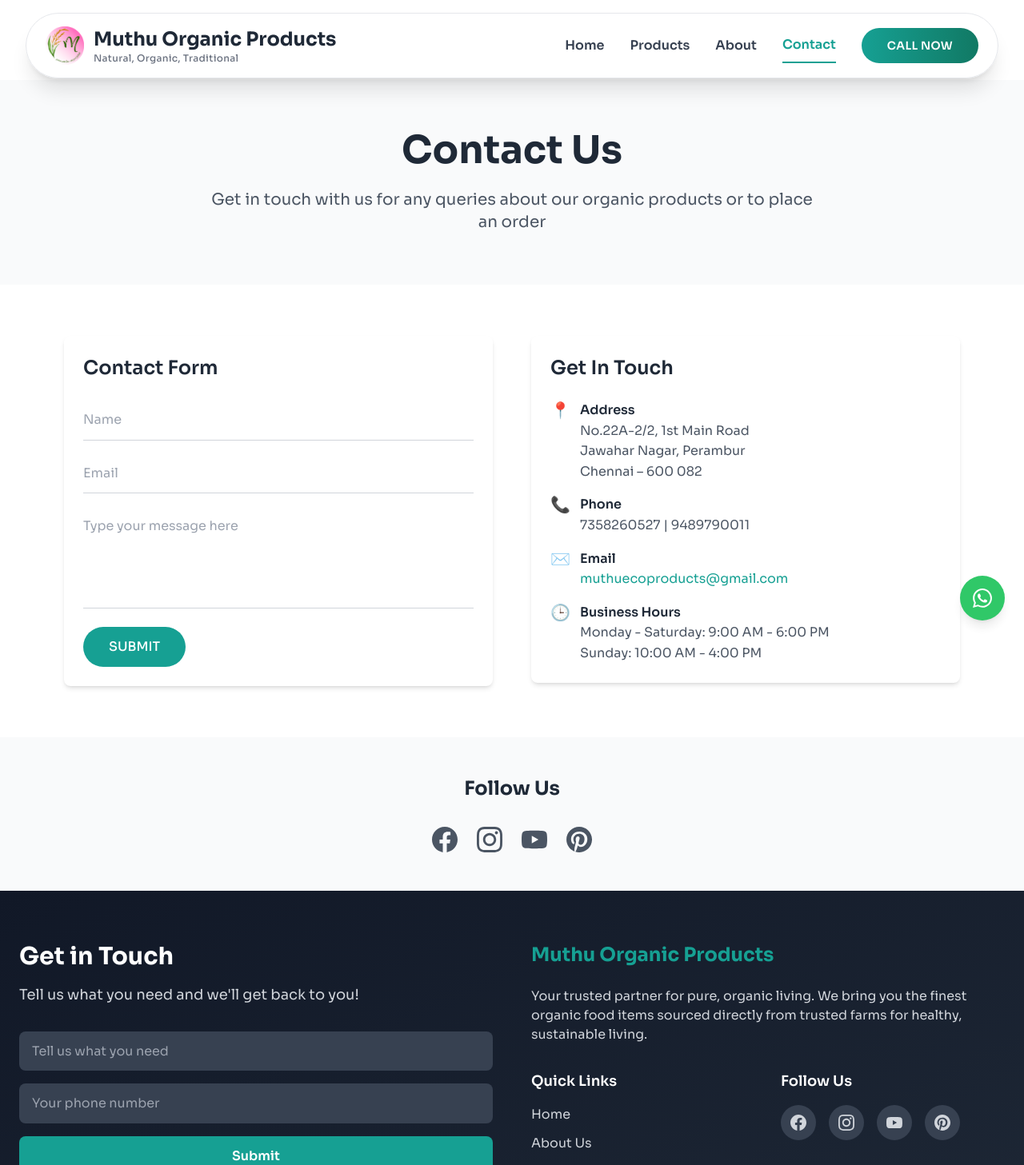
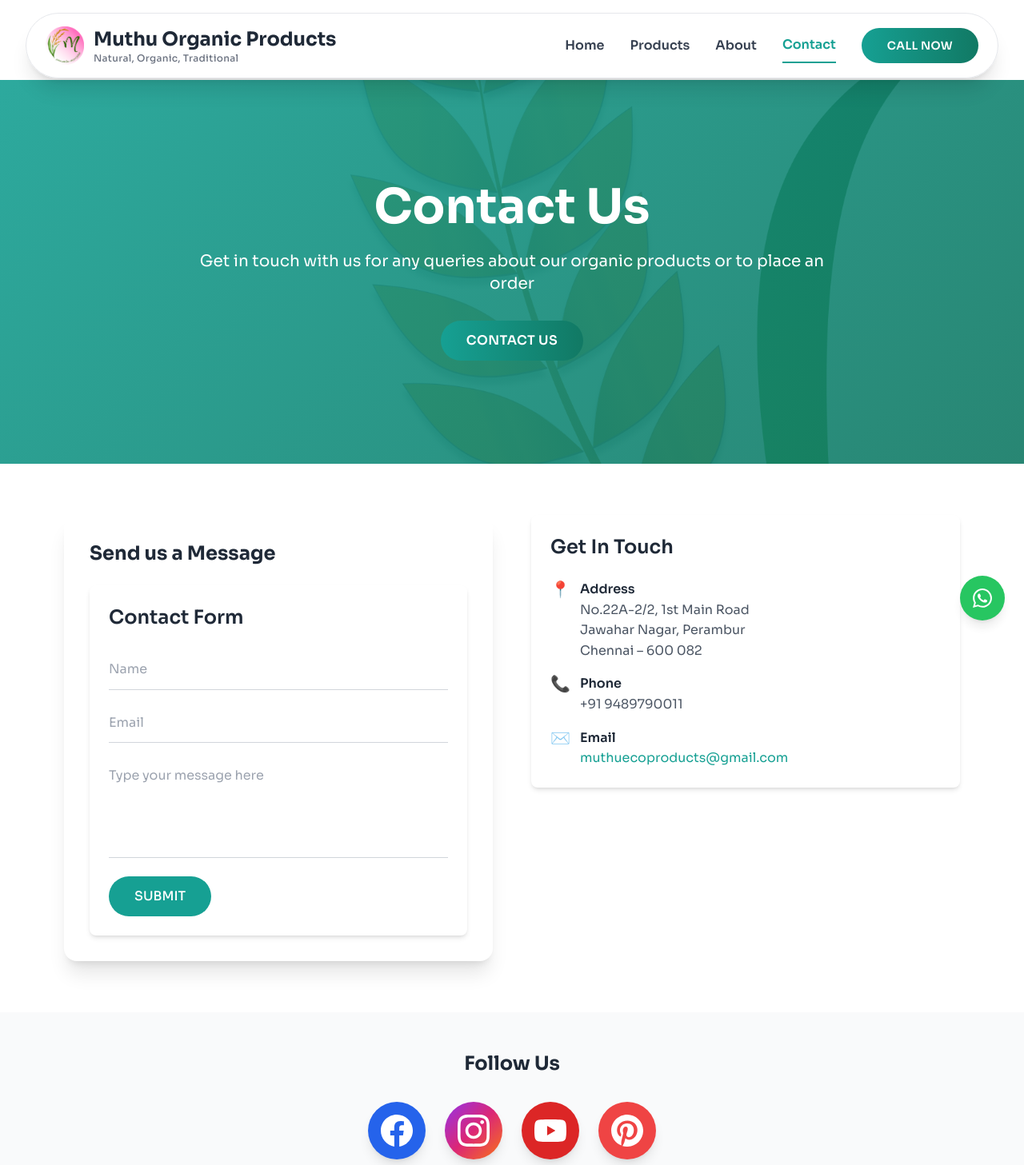
Before and after one commit to muthuecoproducts-crypto/muthu-eco-products, a React (Vite) app: page /contact in a window 1280 px wide. Shown: the top 1457 px of the page at 80% size. Built offline with nearby package versions, Linux system fonts and the light colour scheme.

Commit message:
updated version

```diff
--- a/src/components/Footer.jsx
+++ b/src/components/Footer.jsx
@@ -61,22 +61,22 @@
               <div>
                 <h4 className="text-base sm:text-lg font-semibold text-white mb-3 sm:mb-4">Follow Us</h4>
                 <div className="flex flex-wrap gap-3 sm:gap-4">
-                  <a href="#" className="bg-gray-700 p-2 sm:p-3 rounded-full text-gray-300 hover:text-blue-600 hover:bg-gray-600 transition-all duration-300 hover:scale-110">
+                  <a href="#" className="bg-blue-600 hover:bg-blue-700 p-2 sm:p-3 rounded-full text-white transition-all duration-300 hover:scale-110">
                     <svg className="w-4 h-4 sm:w-5 sm:h-5" fill="currentColor" viewBox="0 0 24 24">
                       <path d="M24 12.073c0-6.627-5.373-12-12-12s-12 5.373-12 12c0 5.99 4.388 10.954 10.125 11.854v-8.385H7.078v-3.47h3.047V9.43c0-3.007 1.792-4.669 4.533-4.669 1.312 0 2.686.235 2.686.235v2.953H15.83c-1.491 0-1.956.925-1.956 1.874v2.25h3.328l-.532 3.47h-2.796v8.385C19.612 23.027 24 18.062 24 12.073z"/>
                     </svg>
                   </a>
-                  <a href="#" className="bg-gray-700 p-2 sm:p-3 rounded-full text-gray-300 hover:text-pink-600 hover:bg-gray-600 transition-all duration-300 hover:scale-110">
+                  <a href="#" className="bg-gradient-to-br from-purple-600 via-pink-600 to-orange-500 hover:from-purple-700 hover:via-pink-700 hover:to-orange-600 p-2 sm:p-3 rounded-full text-white transition-all duration-300 hover:scale-110">
                     <svg className="w-4 h-4 sm:w-5 sm:h-5" fill="currentColor" viewBox="0 0 24 24">
                       <path d="M12 2.163c3.204 0 3.584.012 4.85.07 3.252.148 4.771 1.691 4.919 4.919.058 1.265.069 1.645.069 4.849 0 3.205-.012 3.584-.069 4.849-.149 3.225-1.664 4.771-4.919 4.919-1.266.058-1.644.07-4.85.07-3.204 0-3.584-.012-4.849-.07-3.26-.149-4.771-1.699-4.919-4.92-.058-1.265-.07-1.644-.07-4.849 0-3.204.013-3.583.07-4.849.149-3.227 1.664-4.771 4.919-4.919 1.266-.057 1.645-.069 4.849-.069zm0-2.163c-3.259 0-3.667.014-4.947.072-4.358.2-6.78 2.618-6.98 6.98-.059 1.281-.073 1.689-.073 4.948 0 3.259.014 3.668.072 4.948.2 4.358 2.618 6.78 6.98 6.98 1.281.058 1.689.072 4.948.072 3.259 0 3.668-.014 4.948-.072 4.354-.2 6.782-2.618 6.979-6.98.059-1.28.073-1.689.073-4.948 0-3.259-.014-3.667-.072-4.947-.196-4.354-2.617-6.78-6.979-6.98-1.281-.059-1.69-.073-4.949-.073zm0 5.838c-3.403 0-6.162 2.759-6.162 6.162s2.759 6.163 6.162 6.163 6.162-2.759 6.162-6.163c0-3.403-2.759-6.162-6.162-6.162zm0 10.162c-2.209 0-4-1.79-4-4 0-2.209 1.791-4 4-4s4 1.791 4 4c0 2.21-1.791 4-4 4zm6.406-11.845c-.796 0-1.441.645-1.441 1.44s.645 1.44 1.441 1.44c.795 0 1.439-.645 1.439-1.44s-.644-1.44-1.439-1.44z"/>
                     </svg>
                   </a>
-                  <a href="#" className="bg-gray-700 p-2 sm:p-3 rounded-full text-gray-300 hover:text-red-600 hover:bg-gray-600 transition-all duration-300 hover:scale-110">
+                  <a href="#" className="bg-red-600 hover:bg-red-700 p-2 sm:p-3 rounded-full text-white transition-all duration-300 hover:scale-110">
                     <svg className="w-4 h-4 sm:w-5 sm:h-5" fill="currentColor" viewBox="0 0 24 24">
                       <path d="M23.498 6.186a3.016 3.016 0 0 0-2.122-2.136C19.505 3.545 12 3.545 12 3.545s-7.505 0-9.377.505A3.017 3.017 0 0 0 .502 6.186C0 8.07 0 12 0 12s0 3.93.502 5.814a3.016 3.016 0 0 0 2.122 2.136c1.871.505 9.376.505 9.376.505s7.505 0 9.377-.505a3.015 3.015 0 0 0 2.122-2.136C24 15.93 24 12 24 12s0-3.93-.502-5.814zM9.545 15.568V8.432L15.818 12l-6.273 3.568z"/>
                     </svg>
                   </a>
-                  <a href="#" className="bg-gray-700 p-2 sm:p-3 rounded-full text-gray-300 hover:text-red-500 hover:bg-gray-600 transition-all duration-300 hover:scale-110">
+                  <a href="#" className="bg-red-500 hover:bg-red-600 p-2 sm:p-3 rounded-full text-white transition-all duration-300 hover:scale-110">
                     <svg className="w-4 h-4 sm:w-5 sm:h-5" fill="currentColor" viewBox="0 0 24 24">
                       <path d="M12.017 0C5.396 0 .029 5.367.029 11.987c0 5.079 3.158 9.417 7.618 11.174-.105-.949-.199-2.403.041-3.439.219-.937 1.406-5.957 1.406-5.957s-.359-.72-.359-1.781c0-1.663.967-2.911 2.168-2.911 1.024 0 1.518.769 1.518 1.688 0 1.029-.653 2.567-.992 3.992-.285 1.193.6 2.165 1.775 2.165 2.128 0 3.768-2.245 3.768-5.487 0-2.861-2.063-4.869-5.008-4.869-3.41 0-5.409 2.562-5.409 5.199 0 1.033.394 2.143.889 2.741.097.118.112.221.085.345-.09.375-.293 1.199-.334 1.363-.053.225-.172.271-.402.165-1.495-.69-2.433-2.878-2.433-4.646 0-3.776 2.748-7.252 7.92-7.252 4.158 0 7.392 2.967 7.392 6.923 0 4.135-2.607 7.462-6.233 7.462-1.214 0-2.357-.629-2.746-1.378l-.748 2.853c-.271 1.043-1.002 2.35-1.492 3.146C9.57 23.812 10.763 24.009 12.017 24.009c6.624 0 11.99-5.367 11.99-11.988C24.007 5.367 18.641.001 12.017.001z"/>
                     </svg>
--- a/src/pages/Contact.jsx
+++ b/src/pages/Contact.jsx
@@ -16,12 +16,24 @@
     <div className="pt-0">
 
       {/* Hero Section */}
-      <section className="py-16 bg-gray-50">
-        <div className="max-w-6xl mx-auto px-4 text-center">
-          <h1 className="text-4xl md:text-5xl font-bold text-gray-800 mb-6">Contact Us</h1>
-          <p className="text-xl text-gray-600 max-w-3xl mx-auto">
+      <section
+        className="min-h-[60vh] bg-cover bg-center bg-no-repeat flex items-center justify-center relative"
+        style={{ backgroundImage: "url('/images/organic.png')" }}
+      >
+        <div className="absolute inset-0 hero-gradient"></div>
+        <div className="relative z-10 text-center text-white max-w-4xl mx-auto px-4 sm:px-6">
+          <h1 className="text-3xl sm:text-4xl md:text-5xl lg:text-6xl font-bold mb-4 sm:mb-6 leading-tight animate-slide-up">
+            Contact Us
+          </h1>
+          <p className="text-lg sm:text-xl mb-6 sm:mb-8 leading-relaxed animate-slide-up px-2">
             Get in touch with us for any queries about our organic products or to place an order
           </p>
+          <a
+            href="#contact-form"
+            className="btn-primary inline-block animate-slide-up"
+          >
+            Contact Us
+          </a>
         </div>
       </section>
 
@@ -30,8 +42,11 @@
         <div className="max-w-6xl mx-auto px-4">
           <div className="grid md:grid-cols-2 gap-12">
             {/* Contact Form */}
-            <div>
-              <ContactForm />
+            <div id="contact-form">
+              <div className="bg-white p-8 rounded-2xl shadow-xl">
+                <h3 className="text-2xl font-bold text-gray-800 mb-6">Send us a Message</h3>
+                <ContactForm />
+              </div>
             </div>
 
             {/* Contact Information & Map */}
@@ -56,7 +71,7 @@
                     <div className="text-primary text-xl">📞</div>
                     <div>
                       <h4 className="font-semibold text-gray-800">Phone</h4>
-                      <p className="text-gray-600">7358260527 | 9489790011</p>
+                      <p className="text-gray-600">+91 9489790011</p>
                     </div>
                   </div>
 
@@ -73,16 +88,7 @@
                     </div>
                   </div>
 
-                  <div className="flex items-start space-x-3">
-                    <div className="text-primary text-xl">🕒</div>
-                    <div>
-                      <h4 className="font-semibold text-gray-800">Business Hours</h4>
-                      <p className="text-gray-600">
-                        Monday - Saturday: 9:00 AM - 6:00 PM<br />
-                        Sunday: 10:00 AM - 4:00 PM
-                      </p>
-                    </div>
-                  </div>
+
                 </div>
               </div>
 {/*  */}
@@ -97,24 +103,24 @@
       <section className="py-12 bg-gray-50">
         <div className="max-w-6xl mx-auto px-4 text-center">
           <h2 className="text-2xl font-bold text-gray-800 mb-8">Follow Us</h2>
-          <div className="flex justify-center space-x-6">
-            <a href="#" className="text-gray-600 hover:text-blue-600 transition-colors text-3xl">
-              <svg className="w-8 h-8" fill="currentColor" viewBox="0 0 24 24">
+          <div className="flex justify-center gap-6">
+            <a href="#" className="bg-blue-600 hover:bg-blue-700 text-white p-4 rounded-full transition-all duration-300 hover:scale-110 shadow-lg">
+              <svg className="w-10 h-10" fill="currentColor" viewBox="0 0 24 24">
                 <path d="M24 12.073c0-6.627-5.373-12-12-12s-12 5.373-12 12c0 5.99 4.388 10.954 10.125 11.854v-8.385H7.078v-3.47h3.047V9.43c0-3.007 1.792-4.669 4.533-4.669 1.312 0 2.686.235 2.686.235v2.953H15.83c-1.491 0-1.956.925-1.956 1.874v2.25h3.328l-.532 3.47h-2.796v8.385C19.612 23.027 24 18.062 24 12.073z"/>
               </svg>
             </a>
-            <a href="#" className="text-gray-600 hover:text-pink-600 transition-colors text-3xl">
-              <svg className="w-8 h-8" fill="currentColor" viewBox="0 0 24 24">
+            <a href="#" className="bg-gradient-to-br from-purple-600 via-pink-600 to-orange-500 hover:from-purple-700 hover:via-pink-700 hover:to-orange-600 text-white p-4 rounded-full transition-all duration-300 hover:scale-110 shadow-lg">
+              <svg className="w-10 h-10" fill="currentColor" viewBox="0 0 24 24">
                 <path d="M12 2.163c3.204 0 3.584.012 4.85.07 3.252.148 4.771 1.691 4.919 4.919.058 1.265.069 1.645.069 4.849 0 3.205-.012 3.584-.069 4.849-.149 3.225-1.664 4.771-4.919 4.919-1.266.058-1.644.07-4.85.07-3.204 0-3.584-.012-4.849-.07-3.26-.149-4.771-1.699-4.919-4.92-.058-1.265-.07-1.644-.07-4.849 0-3.204.013-3.583.07-4.849.149-3.227 1.664-4.771 4.919-4.919 1.266-.057 1.645-.069 4.849-.069zm0-2.163c-3.259 0-3.667.014-4.947.072-4.358.2-6.78 2.618-6.98 6.98-.059 1.281-.073 1.689-.073 4.948 0 3.259.014 3.668.072 4.948.2 4.358 2.618 6.78 6.98 6.98 1.281.058 1.689.072 4.948.072 3.259 0 3.668-.014 4.948-.072 4.354-.2 6.782-2.618 6.979-6.98.059-1.28.073-1.689.073-4.948 0-3.259-.014-3.667-.072-4.947-.196-4.354-2.617-6.78-6.979-6.98-1.281-.059-1.69-.073-4.949-.073zm0 5.838c-3.403 0-6.162 2.759-6.162 6.162s2.759 6.163 6.162 6.163 6.162-2.759 6.162-6.163c0-3.403-2.759-6.162-6.162-6.162zm0 10.162c-2.209 0-4-1.79-4-4 0-2.209 1.791-4 4-4s4 1.791 4 4c0 2.21-1.791 4-4 4zm6.406-11.845c-.796 0-1.441.645-1.441 1.44s.645 1.44 1.441 1.44c.795 0 1.439-.645 1.439-1.44s-.644-1.44-1.439-1.44z"/>
               </svg>
             </a>
-            <a href="#" className="text-gray-600 hover:text-red-600 transition-colors text-3xl">
-              <svg className="w-8 h-8" fill="currentColor" viewBox="0 0 24 24">
+            <a href="#" className="bg-red-600 hover:bg-red-700 text-white p-4 rounded-full transition-all duration-300 hover:scale-110 shadow-lg">
+              <svg className="w-10 h-10" fill="currentColor" viewBox="0 0 24 24">
                 <path d="M23.498 6.186a3.016 3.016 0 0 0-2.122-2.136C19.505 3.545 12 3.545 12 3.545s-7.505 0-9.377.505A3.017 3.017 0 0 0 .502 6.186C0 8.07 0 12 0 12s0 3.93.502 5.814a3.016 3.016 0 0 0 2.122 2.136c1.871.505 9.376.505 9.376.505s7.505 0 9.377-.505a3.015 3.015 0 0 0 2.122-2.136C24 15.93 24 12 24 12s0-3.93-.502-5.814zM9.545 15.568V8.432L15.818 12l-6.273 3.568z"/>
               </svg>
             </a>
-            <a href="#" className="text-gray-600 hover:text-red-500 transition-colors text-3xl">
-              <svg className="w-8 h-8" fill="currentColor" viewBox="0 0 24 24">
+            <a href="#" className="bg-red-500 hover:bg-red-600 text-white p-4 rounded-full transition-all duration-300 hover:scale-110 shadow-lg">
+              <svg className="w-10 h-10" fill="currentColor" viewBox="0 0 24 24">
                 <path d="M12.017 0C5.396 0 .029 5.367.029 11.987c0 5.079 3.158 9.417 7.618 11.174-.105-.949-.199-2.403.041-3.439.219-.937 1.406-5.957 1.406-5.957s-.359-.72-.359-1.781c0-1.663.967-2.911 2.168-2.911 1.024 0 1.518.769 1.518 1.688 0 1.029-.653 2.567-.992 3.992-.285 1.193.6 2.165 1.775 2.165 2.128 0 3.768-2.245 3.768-5.487 0-2.861-2.063-4.869-5.008-4.869-3.41 0-5.409 2.562-5.409 5.199 0 1.033.394 2.143.889 2.741.097.118.112.221.085.345-.09.375-.293 1.199-.334 1.363-.053.225-.172.271-.402.165-1.495-.69-2.433-2.878-2.433-4.646 0-3.776 2.748-7.252 7.92-7.252 4.158 0 7.392 2.967 7.392 6.923 0 4.135-2.607 7.462-6.233 7.462-1.214 0-2.357-.629-2.746-1.378l-.748 2.853c-.271 1.043-1.002 2.35-1.492 3.146C9.57 23.812 10.763 24.009 12.017 24.009c6.624 0 11.99-5.367 11.99-11.988C24.007 5.367 18.641.001 12.017.001z"/>
               </svg>
             </a>
```
Also changed, not shown: 1 other file (tests, documents, lock files or other folders).
